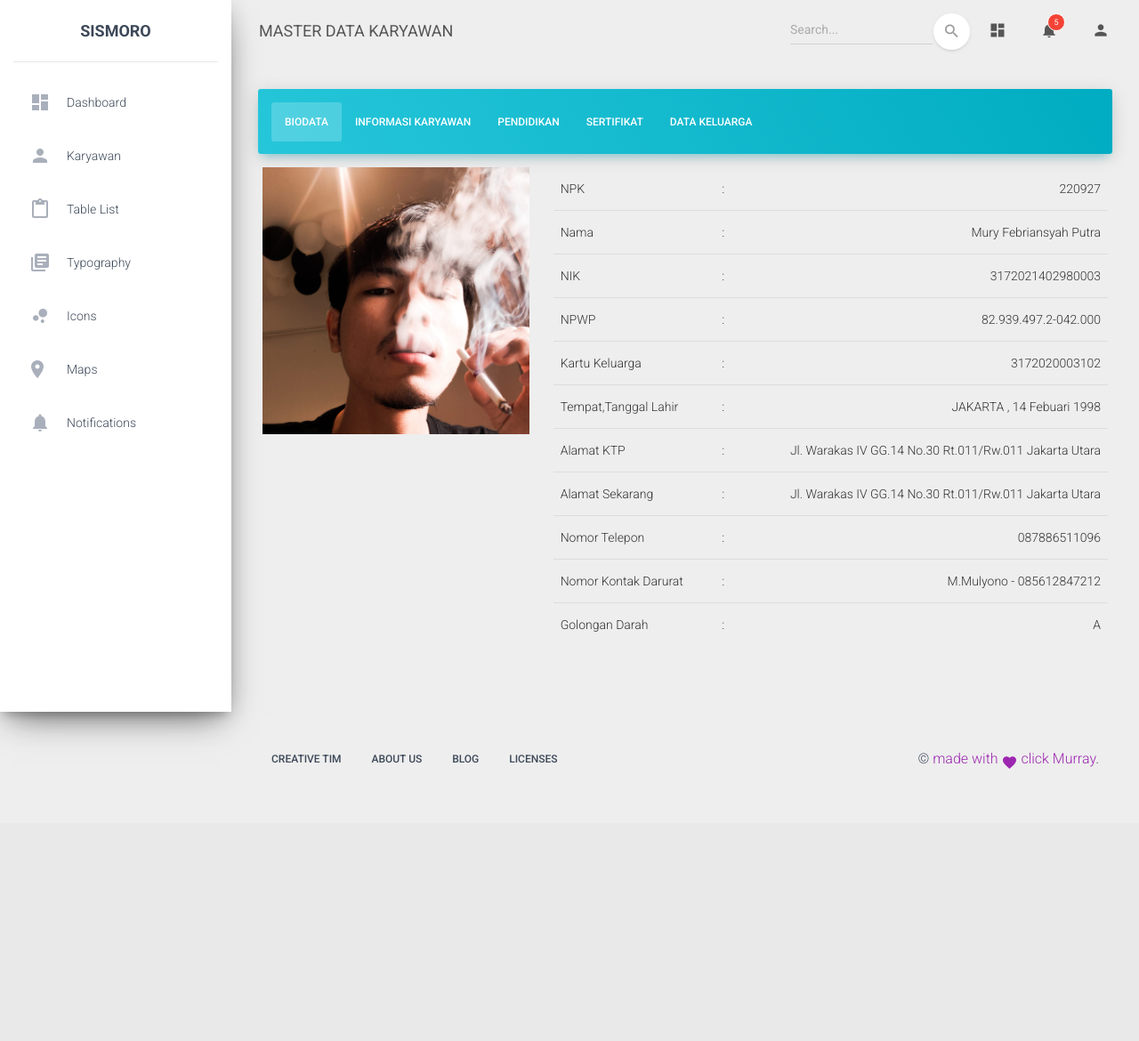
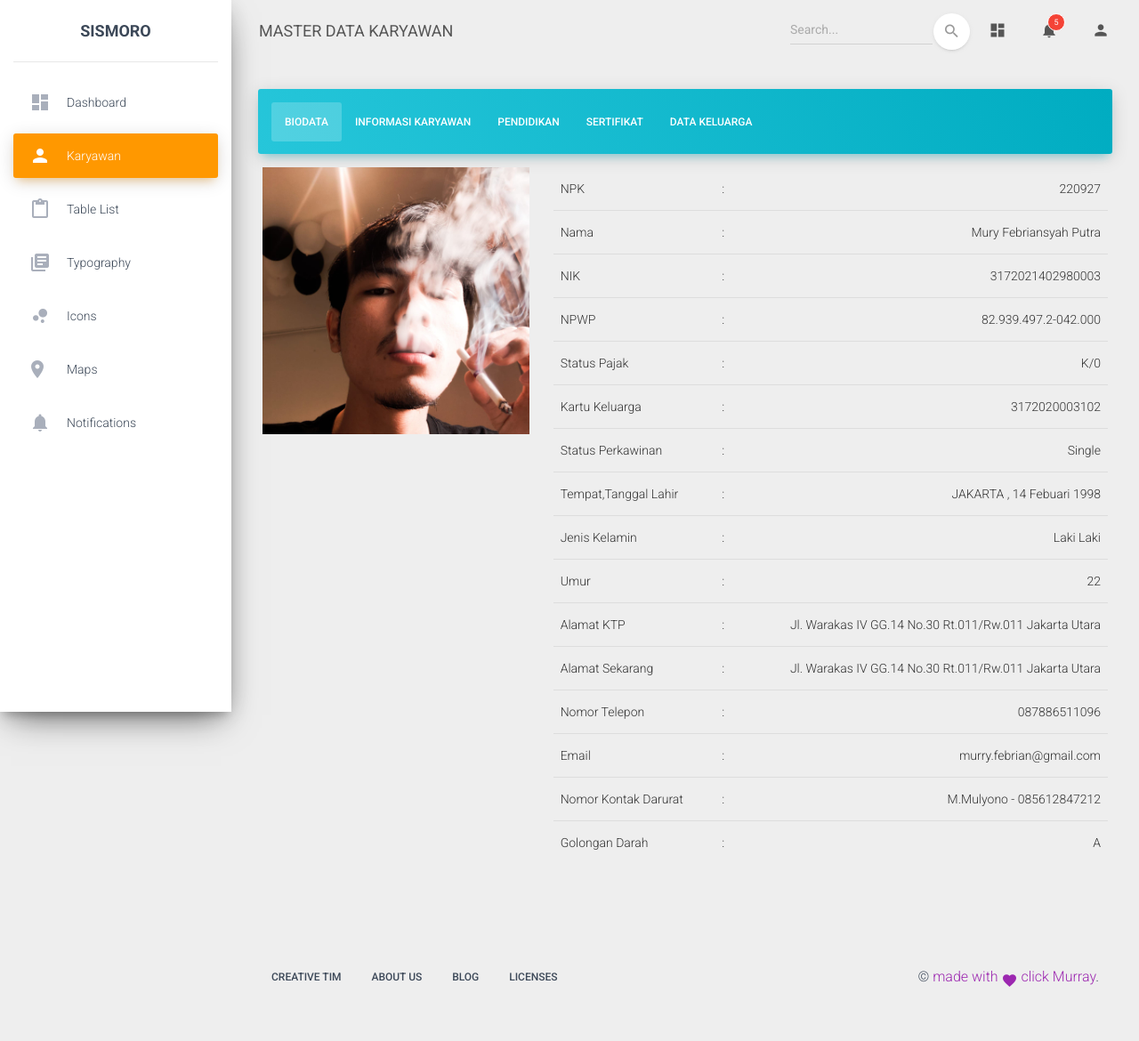
Before and after one commit to Mungkintol3/master_ho, a CodeIgniter app: page /master_ho/superadmin/karyawan/Edit_karyawan in a window 1280 px wide. Shown: the whole page at 89% size. Before the commit the page ends 864 px from the top, so only its background shows below. Run offline with CodeIgniter, Linux system fonts and the light colour scheme; style sheets or scripts are compiled from the project's sources; some libraries are stand-ins or nearby versions.

Commit message:
edit profile karyawan

```diff
--- a/application/controllers/superadmin/dashboard.php
+++ b/application/controllers/superadmin/dashboard.php
@@ -16,10 +16,12 @@ class Dashboard extends CI_Controller
 
 	public function index()
 	{
-		$this->load->view('template/header');
+
+		$data['url']=  $this->uri->segment(2);
+		$this->load->view('template/header',$data);
 		$this->load->view('superadmin/dashboard');
 		$this->load->view('template/footer');
-		$this->output->cache(1);
+
 
 	}
 
--- a/application/controllers/superadmin/karyawan.php
+++ b/application/controllers/superadmin/karyawan.php
@@ -13,8 +13,8 @@ class Karyawan extends CI_Controller
 
 	public function index()
 	{
-		$this->output->cache(1);
-		$this->load->view('template/header');
+		$data['url']=  $this->uri->segment(2);
+		$this->load->view('template/header',$data);
 		$this->load->view('superadmin/karyawan');
 		$this->load->view('template/footer');
 
@@ -22,15 +22,14 @@ class Karyawan extends CI_Controller
 
 	public function LoadModal()
 	{
-		$this->output->cache(1);
 		$this->load->view('superadmin/modal_karyawan');
 
 	}
 
 	public function Edit_karyawan()
 	{
-		$this->output->cache(1);
-		$this->load->view('template/header');
+		$data['url'] = $this->uri->segment(2);
+		$this->load->view('template/header',$data);
 		$this->load->view('superadmin/edit_karyawan');
 		$this->load->view('template/footer');
 	}
--- a/application/views/superadmin/edit_karyawan.php
+++ b/application/views/superadmin/edit_karyawan.php
@@ -54,16 +54,36 @@
                 				<td>:</td>
                 				<td>82.939.497.2-042.000</td>
                 			</tr>
+                            <tr class="text-right">
+                                <td class="text-left">Status Pajak</td>
+                                <td>:</td>
+                                <td>K/0</td>
+                            </tr>
                 			<tr class="text-right">
                 				<td class="text-left">Kartu Keluarga</td>
                 				<td>:</td>
                 				<td>3172020003102</td>
                 			</tr>
+                            <tr class="text-right">
+                                <td class="text-left">Status Perkawinan</td>
+                                <td>:</td>
+                                <td>Single</td>
+                            </tr>
                 			<tr class="text-right">
                 				<td class="text-left">Tempat,Tanggal Lahir</td>
                 				<td>:</td>
                 				<td>JAKARTA , 14 Febuari 1998</td>
                 			</tr>
+                            <tr class="text-right">
+                                <td class="text-left">Jenis Kelamin</td>
+                                <td>:</td>
+                                <td>Laki Laki</td>
+                            </tr>
+                            <tr class="text-right">
+                                <td class="text-left">Umur</td>
+                                <td>:</td>
+                                <td>22 </td>
+                            </tr>
                 			<tr class="text-right">
                 				<td class="text-left">Alamat KTP</td>
                 				<td>:</td>
@@ -79,6 +99,11 @@
                 				<td>:</td>
                 				<td>087886511096</td>
                 			</tr>
+                            <tr class="text-right">
+                                <td class="text-left">Email</td>
+                                <td>:</td>
+                                <td>murry.febrian@gmail.com</td>
+                            </tr>
                 			<tr class="text-right">
                 				<td class="text-left">Nomor Kontak Darurat</td>
                 				<td>:</td>
@@ -95,7 +120,64 @@
                 </div>
             </div>
             <div class="tab-pane" id="updates">
-                <p> I will be the leader of a company that ends up being worth billions of dollars, because I got the answers. I understand culture. I am the nucleus. I think that&#x2019;s a responsibility that I have, to push possibilities, to show people, this is the level that things could be at. I think that&#x2019;s a responsibility that I have, to push possibilities, to show people, this is the level that things could be at. </p>
+                <table class="table table-hover">
+                            <tr class="text-left">
+                                <td class="text-left">Perusahaan</td>
+                                <td>:</td>
+                                <td>PT SIGAP GARDA PRATAMA</td>
+                            </tr>
+                            <tr class="text-left">
+                                <td class="text-left">Tanggal Bergabung</td>
+                                <td>:</td>
+                                <td>23 November 2018</td>
+                            </tr>
+                            <tr class="text-left">
+                                <td class="text-left">Department</td>
+                                <td>:</td>
+                                <td>HC OPS</td>
+                            </tr>
+                            <tr class="text-left">
+                                <td class="text-left">Division</td>
+                                <td>:</td>
+                                <td>HC</td>
+                            </tr>
+                            <tr class="text-left">
+                                <td class="text-left">Position</td>
+                                <td>:</td>
+                                <td>Staff Master Data</td>
+                            </tr>
+                            <tr class="text-left">
+                                <td class="text-left">Kelompok Jabatan</td>
+                                <td>:</td>
+                                <td>Admin 2</td>
+                            </tr>
+                            <tr class="text-left">
+                                <td class="text-left">Wilayah</td>
+                                <td>:</td>
+                                <td>Head Office</td>
+                            </tr>
+                            <tr class="text-left">
+                                <td class="text-left">Nomor BPJS Ketenagakerjaan</td>
+                                <td>:</td>
+                                <td>120J12345</td>
+                            </tr>
+                            <tr class="text-left">
+                                <td class="text-left">Nomor BPJS Kesehatan</td>
+                                <td>:</td>
+                                <td>000124567891</td>
+                            </tr>
+                            <tr class="text-left">
+                                <td class="text-left">No.DPLK/Asuransi</td>
+                                <td>:</td>
+                                <td>0001G31219800</td>
+                            </tr>
+                            <tr class="text-left">
+                                <td class="text-left">Nama Bank / Nomor Rekening</td>
+                                <td>:</td>
+                                <td>Permata / 4146548011 </td>
+                            </tr>
+
+                        </table>
             </div>
             <div class="tab-pane" id="history">
                 <p> I think that&#x2019;s a responsibility that I have, to push possibilities, to show people, this is the level that things could be at. I will be the leader of a company that ends up being worth billions of dollars, because I got the answers. I understand culture. I am the nucleus. I think that&#x2019;s a responsibility that I have, to push possibilities, to show people, this is the level that things could be at.</p>
--- a/application/views/template/header.php
+++ b/application/views/template/header.php
@@ -41,13 +41,18 @@ The above copyright notice and this permission notice shall be included in all c
         </a></div>
       <div class="sidebar-wrapper">
         <ul class="nav">
-          <li class="nav-item ">
+          <li class="nav-item <?php if ($url == 'dashboard'){
+            echo 'active';
+
+          }?>">
             <a class="nav-link" href="<?php echo base_url("superadmin/dashboard");?>">
               <i class="material-icons">dashboard</i>
               <p>Dashboard</p>
             </a>
           </li>
-          <li class="nav-item">
+          <li class="nav-item <?php if ($url == 'karyawan'){
+            echo 'active' ;
+          }?>">
             <a class="nav-link" href="<?php echo base_url()?>superadmin/karyawan">
               <i class="material-icons">person</i>
               <p>Karyawan</p>
```
